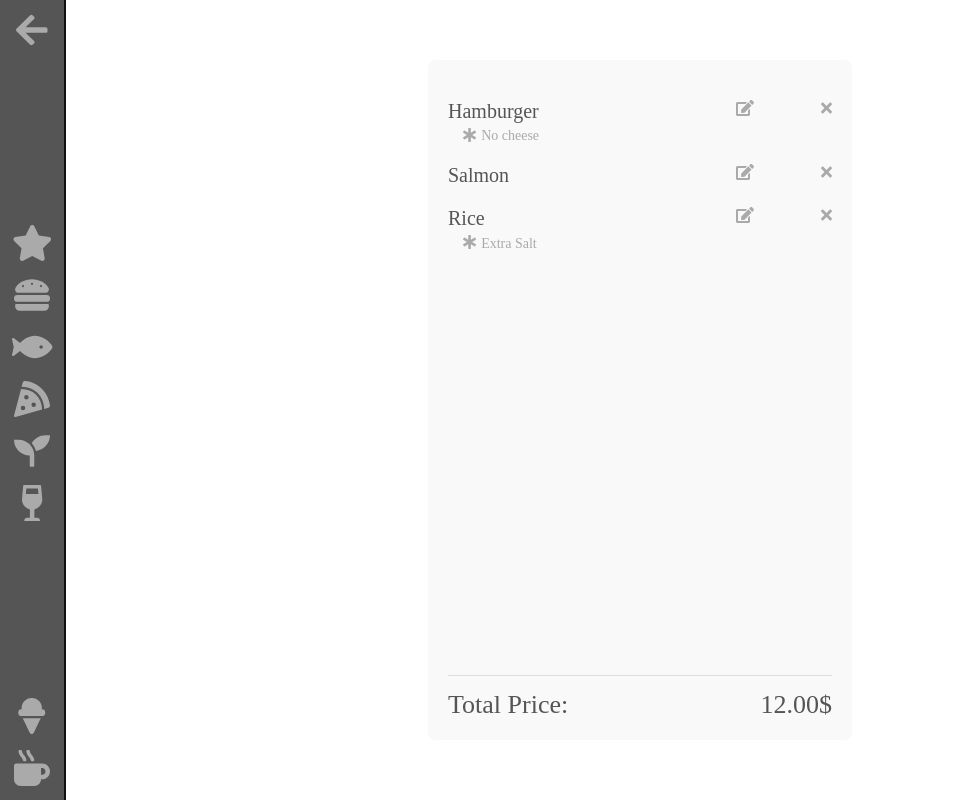
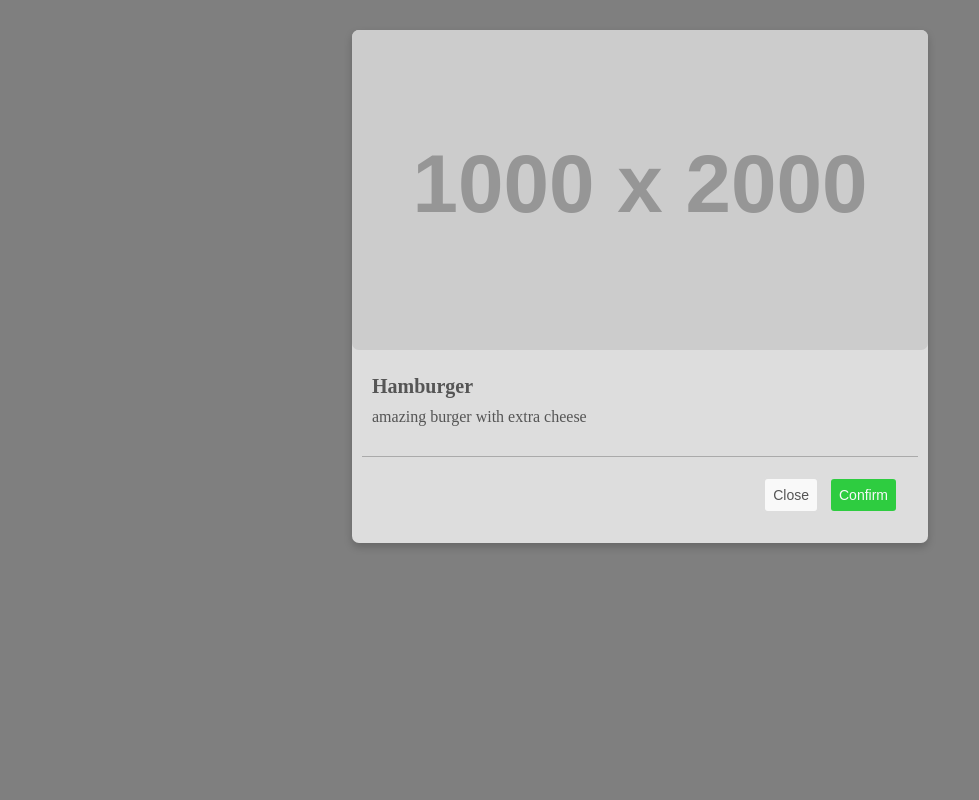
Before and after one commit to eyalmutzary/restaurant-customers, a React (Create React App) app: page / in a window 1280 px wide. Shown: the whole page, without its empty margins (0-979 px from the left). Built offline with nearby package versions, Linux system fonts and the light colour scheme; a web font is replaced by a local one.

Commit message:
Dynamic modal added

```diff
--- a/src/main/Main.js
+++ b/src/main/Main.js
@@ -20,9 +20,13 @@ const Screen = styled.div`
 
 const Main = () => (
   <Screen>
-    <Sidebar></Sidebar>
-    <OrderList></OrderList>
-    {/* <Modal></Modal> */}
+    {/* <Sidebar></Sidebar> */}
+    {/* <OrderList></OrderList> */}
+    <Modal
+      image="https://dummyimage.com/1000X2000/000/fff"
+      name="Hamburger"
+      description="amazing burger with extra cheese"
+    ></Modal>
     {/* <Card
       image="https://dummyimage.com/180X180/000/fff"
       title="Product Title"
--- a/src/shared/components/Button.js
+++ b/src/shared/components/Button.js
@@ -15,7 +15,7 @@ const Button = styled.button`
 
   &:hover {
     background: ${({ theme }) => theme.colors.darkGray};
-    color: ${({ theme }) => theme.colors.white} !important;
+    color: ${({ theme }) => theme.colors.white};
   }
 `;
 
--- a/src/shared/components/Icon.js
+++ b/src/shared/components/Icon.js
@@ -43,12 +43,10 @@ const IconWrapper = styled.span`
   /* font-size: ${({ size }) => (size === "large" ? "36px" : "16px")}; */
 `;
 
-const Icon = ({ name, ...rest }) => {
-  return (
-    <IconWrapper {...rest}>
-      <FontAwesomeIcon icon={name} />
-    </IconWrapper>
-  );
-};
+const Icon = ({ name, ...rest }) => (
+  <IconWrapper {...rest}>
+    <FontAwesomeIcon icon={name} />
+  </IconWrapper>
+);
 
 export default Icon;
--- a/src/shared/components/Modal.js
+++ b/src/shared/components/Modal.js
@@ -1,18 +1,7 @@
 import React from "react";
 import styled from "styled-components";
-
-const ModalWrapper = styled.div`
-  z-index: 11;
-  width: 45vw;
-  max-height: 90vh;
-  position: absolute;
-  display: flex;
-  justify-content: space-around;
-  background-color: ${({ theme }) => theme.colors.silver};
-  border: solid 2px ${({ theme }) => theme.colors.gray};
-  border-radius: 7px;
-  margin-top: 30px;
-`;
+import BaseIcon from "./Icon";
+import BaseButton from "./Button";
 
 const Backdrop = styled.div`
   background: rgba(0, 0, 0, 0.5);
@@ -24,14 +13,92 @@ const Backdrop = styled.div`
   align-items: flex-start; /*centers items on the cross-axis (y by default)*/
 `;
 
-// const Title = styled.h1`
+const ModalWrapper = styled.div`
+  z-index: 11;
+  width: 45vw;
+  max-height: 90vh;
+  background-color: ${({ theme }) => theme.colors.silver};
+  border-radius: 7px;
+  margin-top: 30px;
+  color: ${({ theme }) => theme.colors.darkGray};
+  box-shadow: 0 4px 8px 0 rgba(0, 0, 0, 0.2);
+  font-size: 20px;
+`;
 
-// `;
+const Title = styled.div`
+  display: flex;
+  justify-content: space-between;
+  padding: 15px;
+  border-bottom: solid 1px ${({ theme }) => theme.colors.gray};
+  margin: 10px;
+`;
 
-const Modal = () => (
+const Icon = styled(BaseIcon)`
+  &:hover {
+    color: ${({ theme }) => theme.colors.black};
+    transition: 0.4s;
+    cursor: pointer;
+  }
+`;
+
+const Image = styled.img`
+  padding: 0px;
+  object-fit: cover;
+  width: 100%;
+  height: 40vh;
+  border-radius: 7px;
+`;
+
+const ContentWrapper = styled.div`
+  padding: 10px;
+`;
+
+const Name = styled.h4`
+  margin: 10px;
+`;
+
+const Description = styled.p`
+  margin: 10px;
+  font-size: 16px;
+`;
+
+const ButtonsWrapper = styled.div`
+  display: flex;
+  justify-content: flex-end;
+  padding: 20px;
+  border-top: solid 1px ${({ theme }) => theme.colors.gray};
+  margin: 10px;
+`;
+
+const Button = styled(BaseButton)`
+  margin-right: 10px;
+`;
+
+const TextArea = styled.textarea`
+  height: 15vh;
+  margin: 10px 20px 10px 20px;
+  width: 90%;
+`;
+
+const Modal = ({ title, image, name, description, textArea }) => (
   <Backdrop>
     <ModalWrapper>
-      <p>hello!</p>
+      {title && (
+        <Title>
+          {title}
+          <Icon name={"times"} />
+        </Title>
+      )}
+      {image && <Image src={image} />}
+      <ContentWrapper>
+        {name && <Name>{name}</Name>}
+        {description && <Description>{description}</Description>}
+      </ContentWrapper>
+      {textArea && <TextArea />}
+      <ButtonsWrapper>
+        <Button>Close</Button>
+        <Button.Confirm>Confirm</Button.Confirm>
+      </ButtonsWrapper>
     </ModalWrapper>
   </Backdrop>
 );
--- a/src/shared/components/OrderList.js
+++ b/src/shared/components/OrderList.js
@@ -27,16 +27,16 @@ const TotalPriceWrapper = styled.div`
 const TotalText = styled.span``;
 const TotalPrice = styled.span``;
 
-const OrderList = () => (
+const OrderList = ({ items, price }) => (
   <OrderListWrapper>
     <ListWrapper>
-      <ListItem name="Hamburger" note="No cheese"></ListItem>
-      <ListItem name="Salmon"></ListItem>
-      <ListItem name="Rice" note="Extra Salt"></ListItem>
+      {items.map((item, index) => (
+        <ListItem key={index} name={item.name} note={item.note} />
+      ))}
     </ListWrapper>
     <TotalPriceWrapper>
       <TotalText>Total Price:</TotalText>
-      <TotalPrice>12.00$</TotalPrice>
+      <TotalPrice>{price}</TotalPrice>
     </TotalPriceWrapper>
   </OrderListWrapper>
 );
--- a/src/shared/components/Sidebar.js
+++ b/src/shared/components/Sidebar.js
@@ -25,7 +25,7 @@ const Icon = styled(BaseIcon).attrs({ size: "large" })`
 
   &:hover {
     transition: 0.4s;
-    color: ${({ theme }) => theme.colors.white} !important;
+    color: ${({ theme }) => theme.colors.white};
     cursor: pointer;
   }
 `;
```
